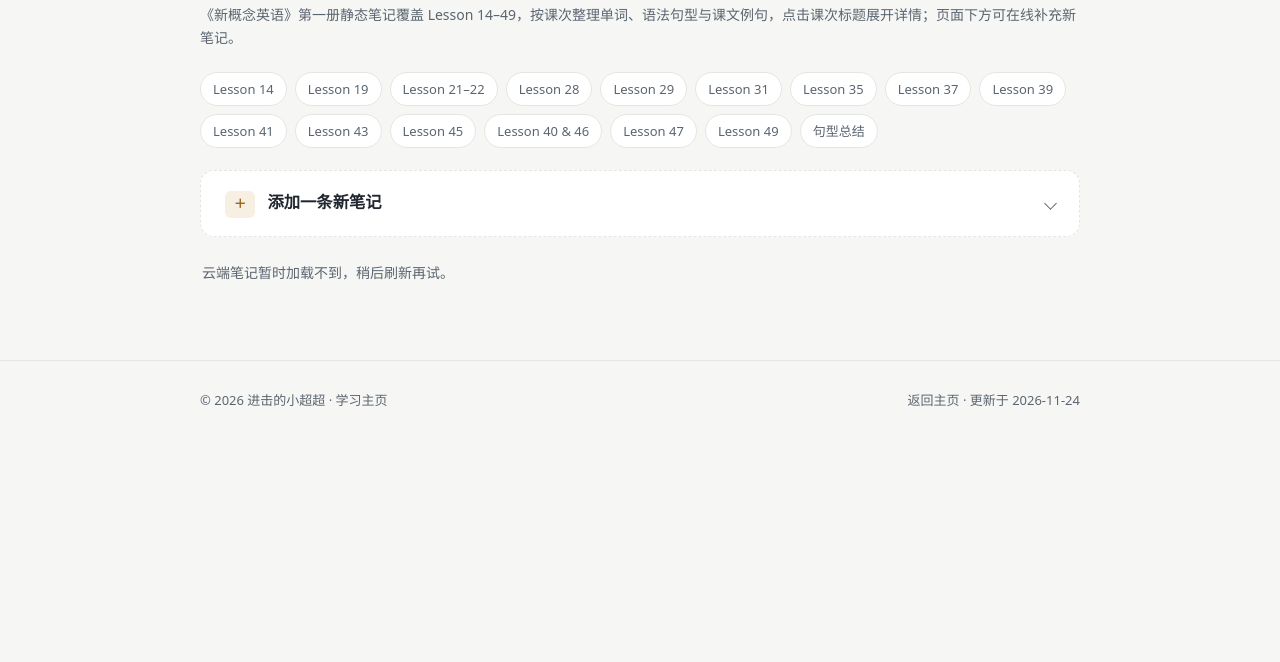
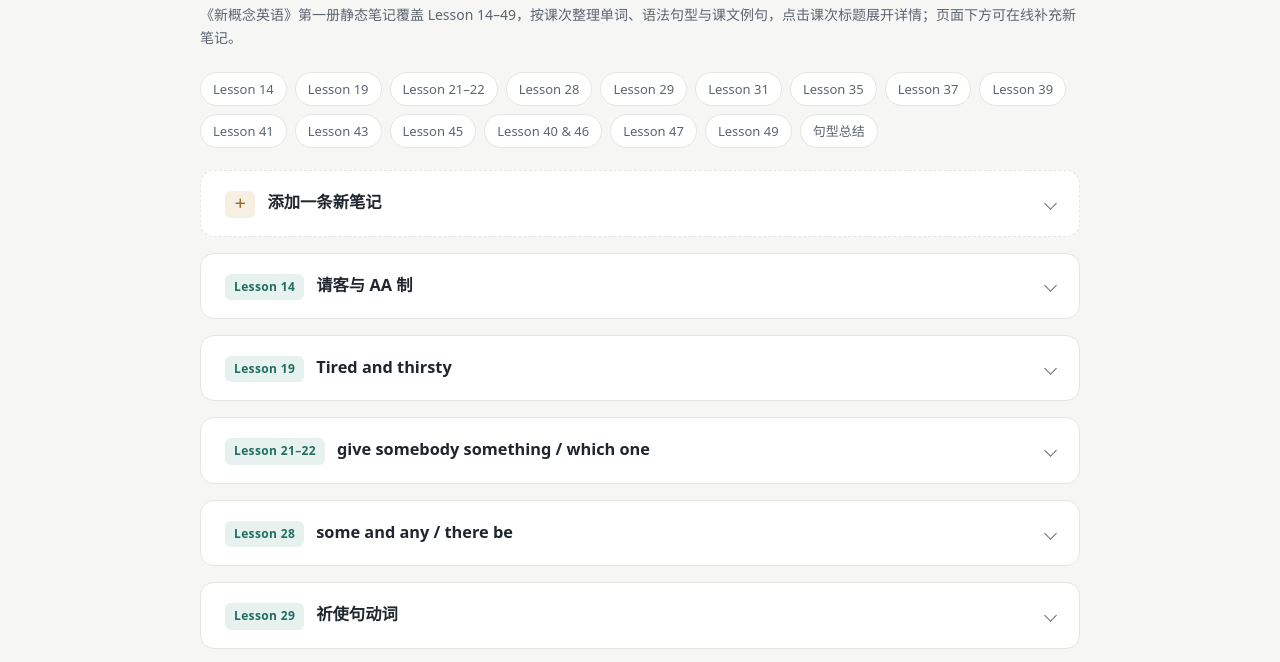
Before and after one commit to zcnxj/web, a plain HTML site: page notes.html in a window 1280 px wide. Shown: the part 132-794 px from the top of the page. Drawn offline with Linux system fonts and the light colour scheme; no server answers.

Commit message:
恢复笔记页：静态笔记分片加载，同步更新时间与简介

```diff
--- a/notes.html
+++ b/notes.html
@@ -56,7 +56,7 @@ footer{border-top:1px solid var(--line);margin-top:32px;padding:28px 0 40px;colo
 <details class="note-card add-card" id="add-note"><summary class="note-summary"><span class="lesson-tag" style="color:var(--amber);background:var(--amber-soft)">＋</span><h3>添加一条新笔记</h3><span class="arrow" aria-hidden="true"></span></summary>
 <div class="add-form"><div class="row2"><div><label for="f-lesson">课次（可选，如 Lesson 52）</label><input type="text" id="f-lesson" placeholder="Lesson 52"></div><div><label for="f-title">标题</label><input type="text" id="f-title" placeholder="如：现在进行时例句"></div></div><div><label for="f-content">正文（一行一条，换行可保留）</label><textarea id="f-content" placeholder="单词 / 短语 / 例句，逐条写"></textarea></div><div><label for="f-token">写入口令</label><input type="password" id="f-token" placeholder="你设置的写入口令"></div><button type="button" id="f-submit">保存并发布</button><div class="form-msg" id="f-msg"></div></div>
 </details>
-<!--NOTES-->
+<div id="static-notes"></div>
 <div id="cloud-notes"></div>
 </section></main>
 <footer><div class="container footer-inner"><div>© 2026 进击的小超超 · 学习主页</div><div><a href="index.html">返回主页</a>&nbsp;·&nbsp;<span>更新于 2026-11-24</span></div></div></footer>
@@ -64,8 +64,10 @@ footer{border-top:1px solid var(--line);margin-top:32px;padding:28px 0 40px;colo
 const API='https://notes-api.zcc530885.workers.dev/notes';
 function esc(s){return(s||'').replace(/[&<>"']/g,c=>({'&':'&amp;','<':'&lt;','>':'&gt;','"':'&quot;',"'":'&#39;'}[c]))}
 function fmtTime(iso){try{const d=new Date(iso);return d.getFullYear()+'-'+String(d.getMonth()+1).padStart(2,'0')+'-'+String(d.getDate()).padStart(2,'0')}catch(e){return ''}}
+async function loadStatic(){const box=document.getElementById('static-notes');const parts=['notes-part1.html','notes-part2.html','notes-part3.html'];let html='';for(const p of parts){try{const r=await fetch(p);html+=await r.text();}catch(e){}}box.innerHTML=html}
 async function loadNotes(){const box=document.getElementById('cloud-notes');try{const res=await fetch(API);const data=await res.json();const list=data.notes||[];if(!list.length){box.innerHTML='<p class="cloud-empty">还没有补充笔记，点上面「添加一条新笔记」写第一条。</p>';return}box.innerHTML=list.map(function(n){const tag=n.lesson?esc(n.lesson):'新增';const title=esc(n.title||'未命名');const body=esc(n.content||'').replace(/\n/g,'<br>');const when=fmtTime(n.createdAt);return '<details class="note-card" id="c'+esc(n.id)+'"><summary class="note-summary"><span class="lesson-tag">'+tag+'</span><h3>'+title+'</h3><span class="arrow" aria-hidden="true"></span></summary><div class="note-block"><div class="ex"><span>'+body+'</span></div><div class="cloud-meta">'+when+'</div></div></details>'}).join('')}catch(e){box.innerHTML='<p class="cloud-empty">云端笔记暂时加载不到，稍后刷新再试。</p>'}}
 document.getElementById('f-submit').addEventListener('click',async function(){const lesson=document.getElementById('f-lesson').value.trim();const title=document.getElementById('f-title').value.trim();const content=document.getElementById('f-content').value.trim();const token=document.getElementById('f-token').value.trim();const msg=document.getElementById('f-msg');const btn=document.getElementById('f-submit');if(!title&&!content){msg.className='form-msg err';msg.textContent='标题和正文不能都为空。';return}if(!token){msg.className='form-msg err';msg.textContent='请填写写入口令。';return}btn.disabled=true;msg.className='form-msg';msg.textContent='保存中…';try{const res=await fetch(API,{method:'POST',headers:{'Content-Type':'application/json','Authorization':'Bearer '+token},body:JSON.stringify({lesson:lesson,title:title,content:content})});const data=await res.json();if(!res.ok)throw new Error(data.error||'保存失败');msg.className='form-msg ok';msg.textContent='已发布！';document.getElementById('f-lesson').value='';document.getElementById('f-title').value='';document.getElementById('f-content').value='';document.getElementById('f-token').value='';await loadNotes()}catch(err){msg.className='form-msg err';msg.textContent='保存失败：'+err.message}finally{btn.disabled=false}});
+loadStatic();
 loadNotes();
 </script>
 </body>
```
